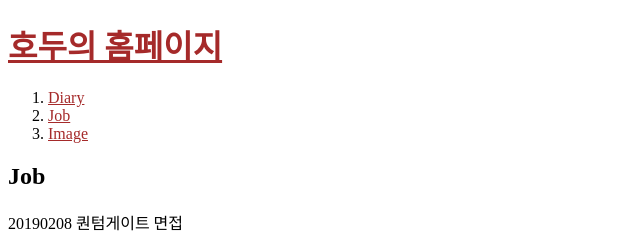
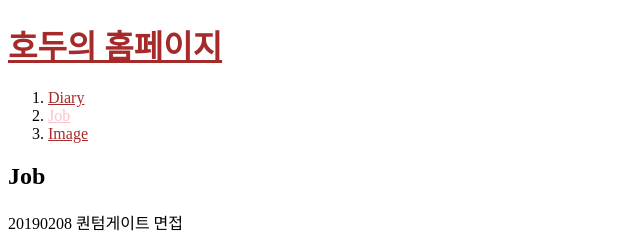
Before and after one commit to yunholeeme/lazenca, a plain HTML site: page 2.html in a window 1280 px wide. Shown: the full height of the page, 0-640 px from the left. Drawn offline with Linux system fonts and the light colour scheme.

Commit message:
Add files via upload

```diff
--- a/2.html
+++ b/2.html
@@ -23,7 +23,7 @@
 <h1><a href="index.html">호두의 홈페이지</a></h1>
 <ol>
   <li><a href="1.html">Diary</a></li>
-  <li><a href="2.html">Job</a></li>
+  <li><a href="2.html" style="color:pink">Job</a></li>
   <li><a href="3.html">Image</a></li>
 </ol>
 <h2>Job</h2>
```
